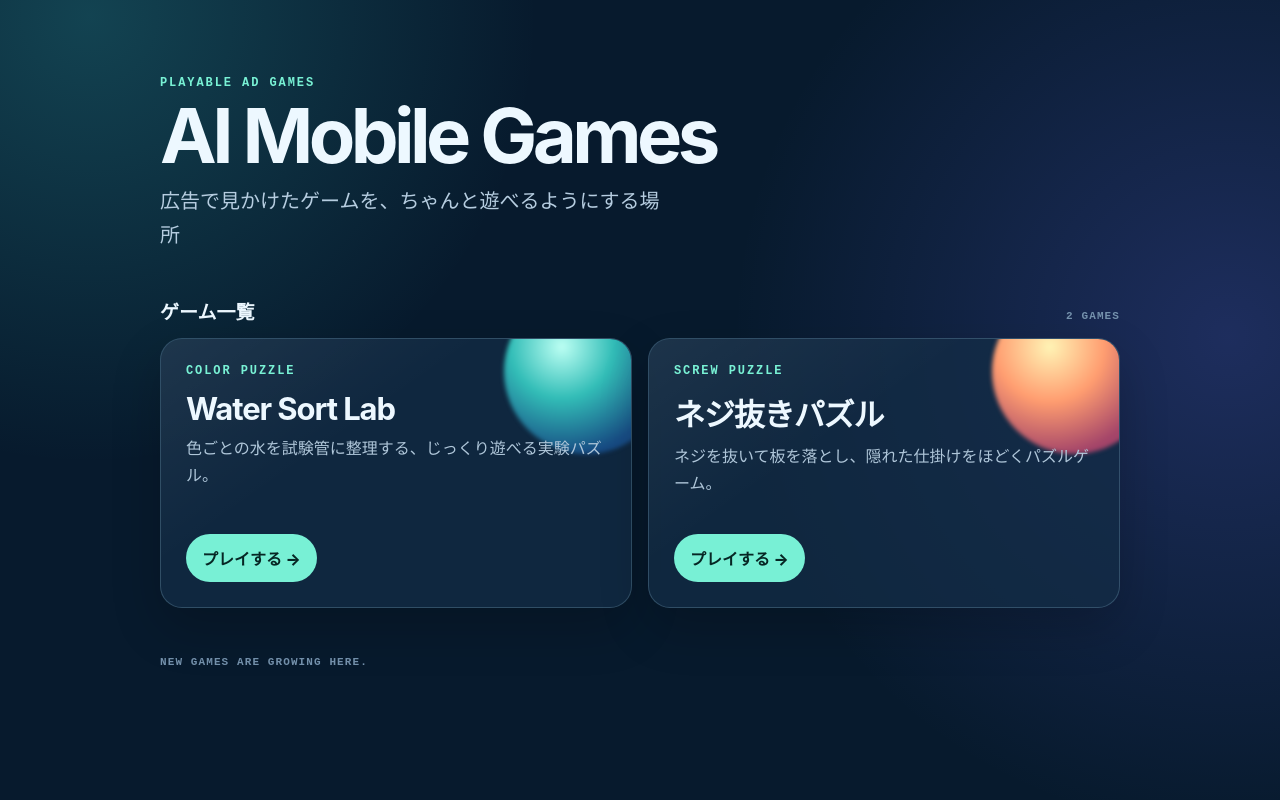
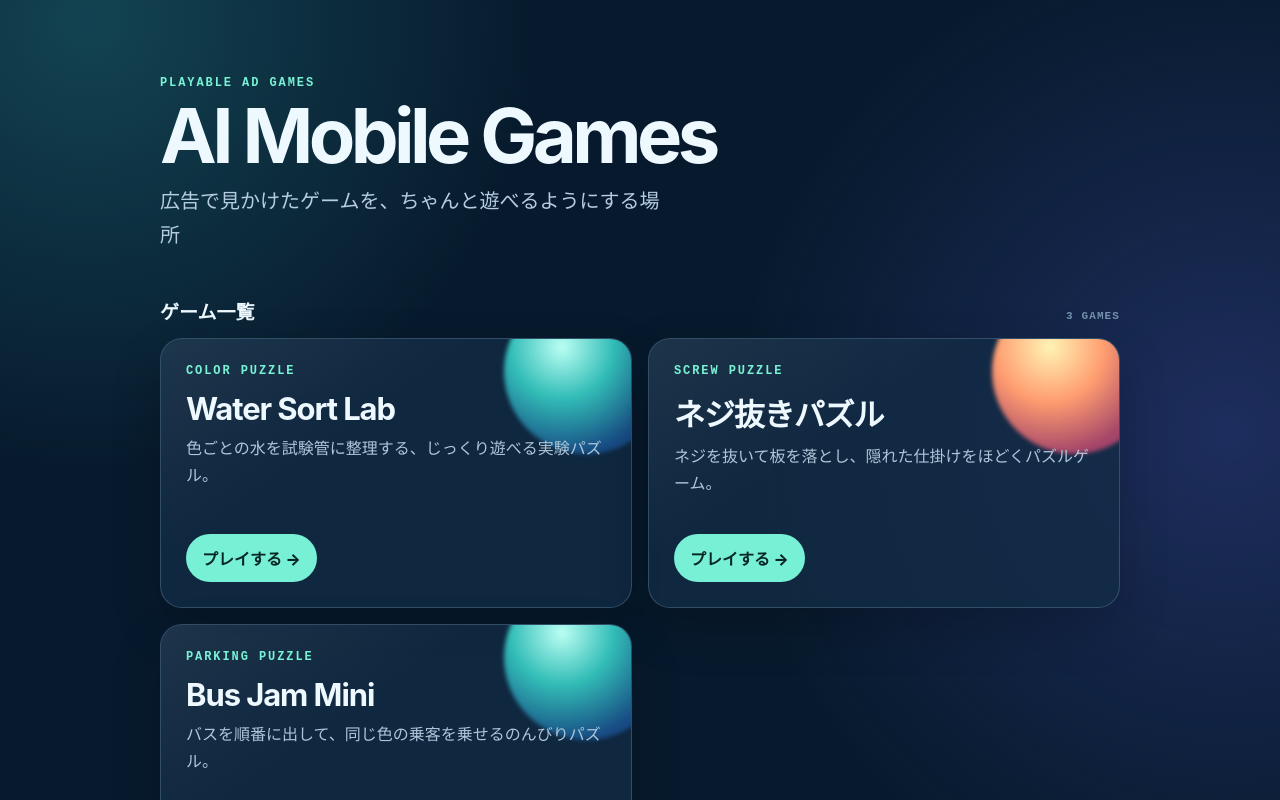
Before and after one commit to okudaira3/ai-mobile-games, a React (Vite) app: page / in a window 1280 px wide. Shown: the top 800 px of the page. Built offline with nearby package versions, Linux system fonts and the light colour scheme.

Commit message:
feat(bus-jam): add game listing

```diff
--- a/src/data/games.js
+++ b/src/data/games.js
@@ -1,20 +1,5 @@
 export const games = [
-  {
-    id: "water-sort",
-    title: "Water Sort Lab",
-    eyebrow: "COLOR PUZZLE",
-    description: "色ごとの水を試験管に整理する、じっくり遊べる実験パズル。",
-    route: "#/water-sort",
-    status: "playable",
-    accent: "aqua",
-  },
-  {
-    id: "screw-sort",
-    title: "ネジ抜きパズル",
-    eyebrow: "SCREW PUZZLE",
-    description: "ネジを抜いて板を落とし、隠れた仕掛けをほどくパズルゲーム。",
-    route: "#/screw-sort",
-    status: "playable",
-    accent: "coral",
-  },
+  { id: "water-sort", title: "Water Sort Lab", eyebrow: "COLOR PUZZLE", description: "色ごとの水を試験管に整理する、じっくり遊べる実験パズル。", route: "#/water-sort", status: "playable", accent: "aqua" },
+  { id: "screw-sort", title: "ネジ抜きパズル", eyebrow: "SCREW PUZZLE", description: "ネジを抜いて板を落とし、隠れた仕掛けをほどくパズルゲーム。", route: "#/screw-sort", status: "playable", accent: "coral" },
+  { id: "bus-jam", title: "Bus Jam Mini", eyebrow: "PARKING PUZZLE", description: "バスを順番に出して、同じ色の乗客を乗せるのんびりパズル。", route: "#/bus-jam", status: "playable", accent: "aqua" },
 ];
```
